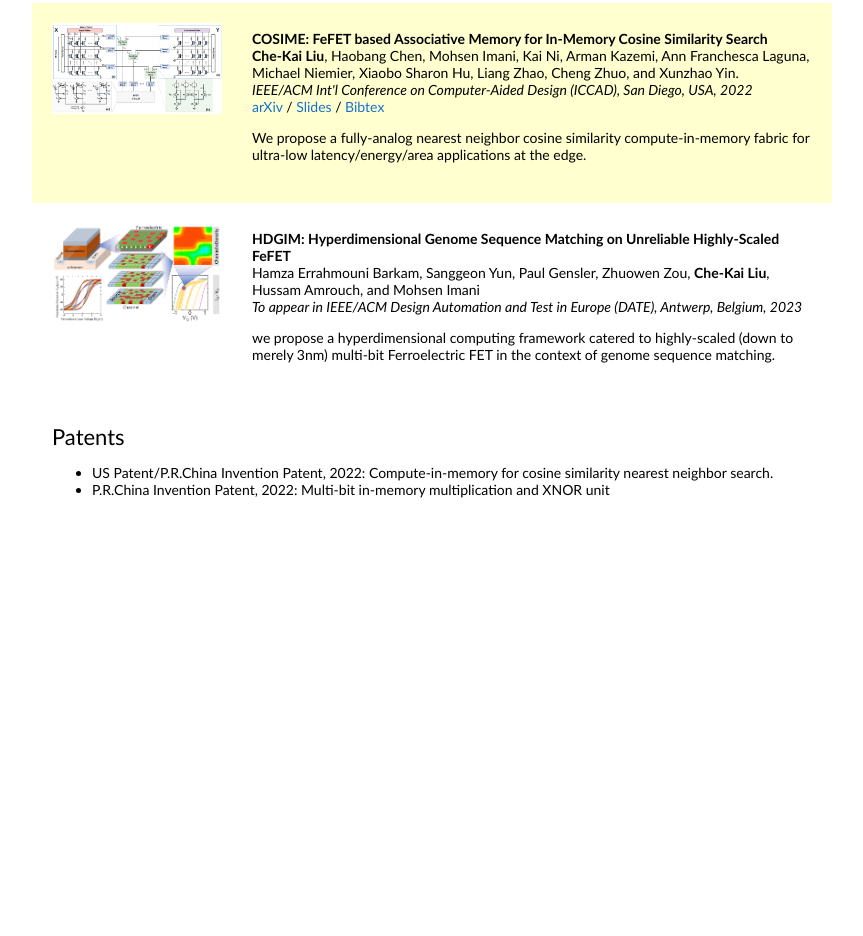
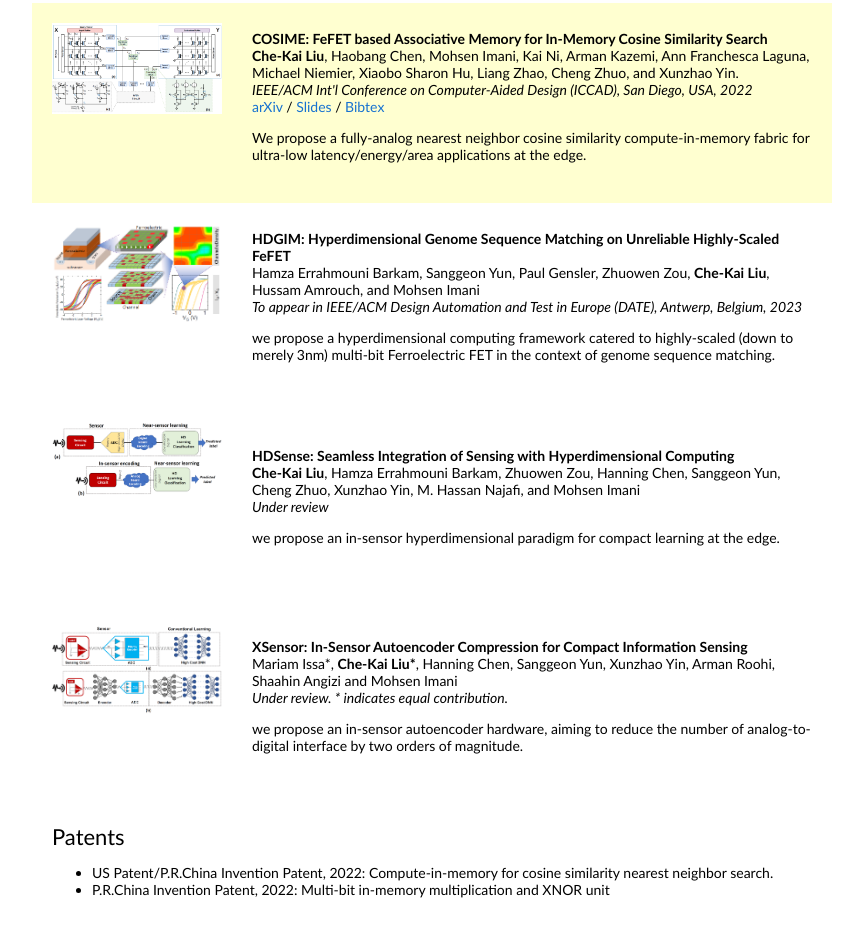
Before and after one commit to LiuCheKai/Che-Kai, a plain HTML site: page index.html in a window 1280 px wide. Shown: the part 1106-2042 px from the top of the page, without its empty margins (208-1071 px from the left). Before the commit the page ends 1646 px from the top, so only its background shows below. Drawn offline with Linux system fonts and the light colour scheme.

Commit message:
under review

```diff
--- a/index.html
+++ b/index.html
@@ -229,7 +229,87 @@
                 </td>
               </tr>
 
+              <tr onmouseout="ff_stop()" onmouseover="ff_start()">
+                <td style="padding:20px;width:25%;vertical-align:top">
+                  <div class="one">
+                    <div class="two" id='ff_image'>
+                      <img src='images/hdsense.png' width="170">
+                    </div>
+                    <img src='images/hdsense.png' width="170">
+                  </div>
+                  <script type="text/javascript">
+                    function ff_start() {
+                      document.getElementById('ff_image').style.opacity = "1";
+                    }
 
+                    function ff_stop() {
+                      document.getElementById('ff_image').style.opacity = "0";
+                    }
+                    ff_stop()
+                  </script>
+                </td>
+                <td style="padding:20px;width:75%;vertical-align:middle">
+                  <papertitle>HDSense: Seamless Integration of Sensing with Hyperdimensional Computing</papertitle>
+                  <br>
+                  <strong>Che-Kai Liu</strong>,
+                  Hamza Errahmouni Barkam,
+                  Zhuowen Zou,
+                  Hanning Chen,
+                  Sanggeon Yun,
+                  Cheng Zhuo,
+                  Xunzhao Yin,
+                  M. Hassan Najafi,
+                  and Mohsen Imani
+                  <br>
+                  <em>Under review</em>
+                  <br>
+
+                  <p></p>
+                  <p>we propose an in-sensor hyperdimensional paradigm for compact learning at the edge.
+                  </p>
+                </td>
+              </tr>
+
+              <tr onmouseout="ff_stop()" onmouseover="ff_start()">
+                <td style="padding:20px;width:25%;vertical-align:top">
+                  <div class="one">
+                    <div class="two" id='ff_image'>
+                      <img src='images/xsensor.png' width="170">
+                    </div>
+                    <img src='images/xsensor.png' width="170">
+                  </div>
+                  <script type="text/javascript">
+                    function ff_start() {
+                      document.getElementById('ff_image').style.opacity = "1";
+                    }
+
+                    function ff_stop() {
+                      document.getElementById('ff_image').style.opacity = "0";
+                    }
+                    ff_stop()
+                  </script>
+                </td>
+                <td style="padding:20px;width:75%;vertical-align:middle">
+                  <papertitle>XSensor: In-Sensor Autoencoder Compression for Compact Information Sensing</papertitle>
+                  <br>
+                  Mariam Issa*,
+                  <strong>Che-Kai Liu*</strong>,
+                  Hanning Chen,
+                  Sanggeon Yun,
+                  Xunzhao Yin,
+                  Arman Roohi,
+                  Shaahin Angizi
+                  and Mohsen Imani
+                  <br>
+                  <em>Under review. * indicates equal contribution.</em>
+                  <br>
+
+                  <p></p>
+                  <p>we propose an in-sensor autoencoder hardware, aiming to reduce the number of
+                    analog-to-digital interface by two orders of magnitude.
+                  </p>
+                </td>
+              </tr>
             </tbody>
           </table>
           <table
```
Also changed, not shown: images/hdsense.png (added), images/xsensor.png (added).
